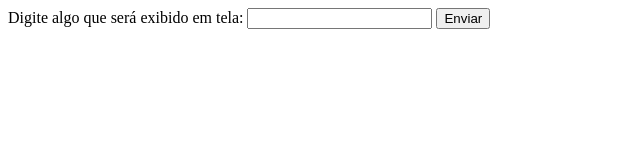
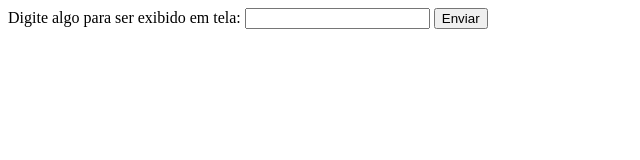
Before and after one commit to aleksandrobg/atividade_somativa, a plain HTML site: page index.html in a window 1280 px wide. Shown: the full height of the page, 0-640 px from the left. Drawn offline with Linux system fonts and the light colour scheme.

Commit message:
Update index.html

```diff
--- a/index.html
+++ b/index.html
@@ -5,7 +5,7 @@
   </head>
   <body>
     <form>
-      <label for="texto">Digite algo que será exibido em tela:</label>
+      <label for="texto">Digite algo para ser exibido em tela:</label>
       <input type="text" id="texto" name="texto">
       <button type="button" onclick="exibirTexto()">Enviar</button>
     </form>
```
